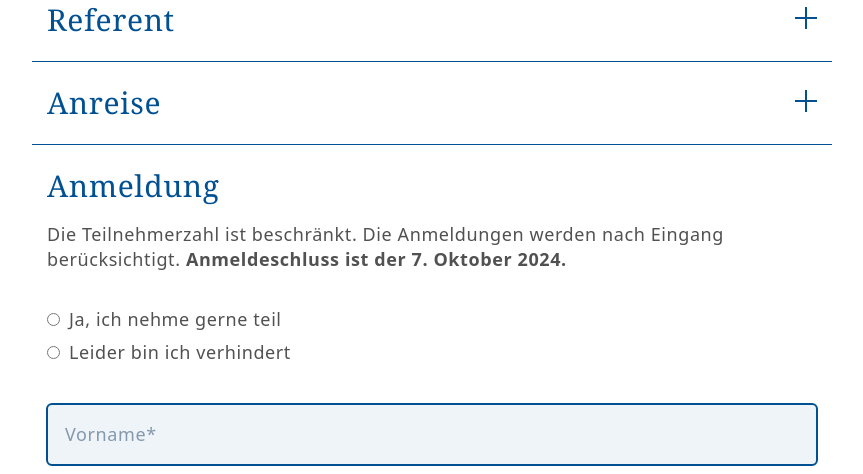
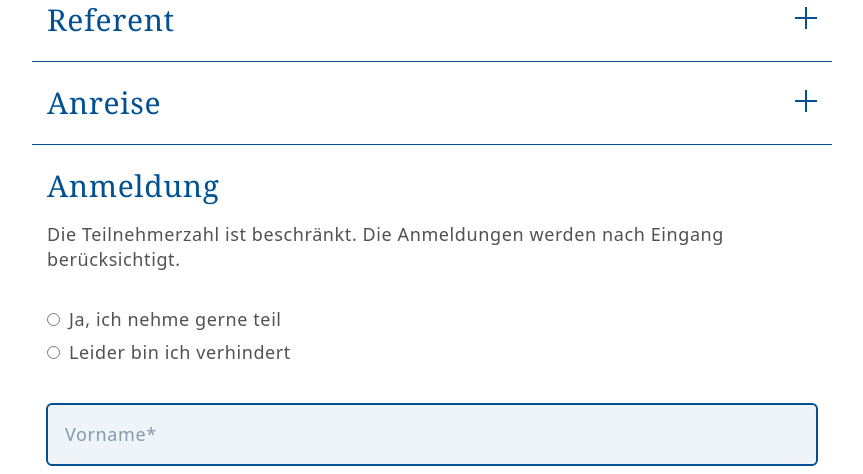
Before and after one commit to timbukflow/funk-gruppe-event-connect, a PHP site: page / in a window 1280 px wide. Shown: the part 2079-2553 px from the top of the page, without its empty margins (208-1071 px from the left). Run offline with PHP 8.4, Linux system fonts and the light colour scheme; data that the repository does not hold is empty.

Commit message:
anmeldung del

```diff
--- a/index.php
+++ b/index.php
@@ -105,7 +105,7 @@
 
       <div id="anmeldung" class="containerform">
             <h2>Anmeldung</h2>
-            <p>Die Teilnehmerzahl ist beschränkt. Die Anmeldungen werden nach Eingang berücksichtigt. <strong>Anmeldeschluss ist der 7. Oktober 2024.</strong></p>
+            <p>Die Teilnehmerzahl ist beschränkt. Die Anmeldungen werden nach Eingang berücksichtigt.</p>
             <?php require_once('form.php'); ?>
 
             <form id="contact" method="post" action="<?php echo htmlspecialchars($_SERVER["PHP_SELF"]);?>" novalidate>
```
